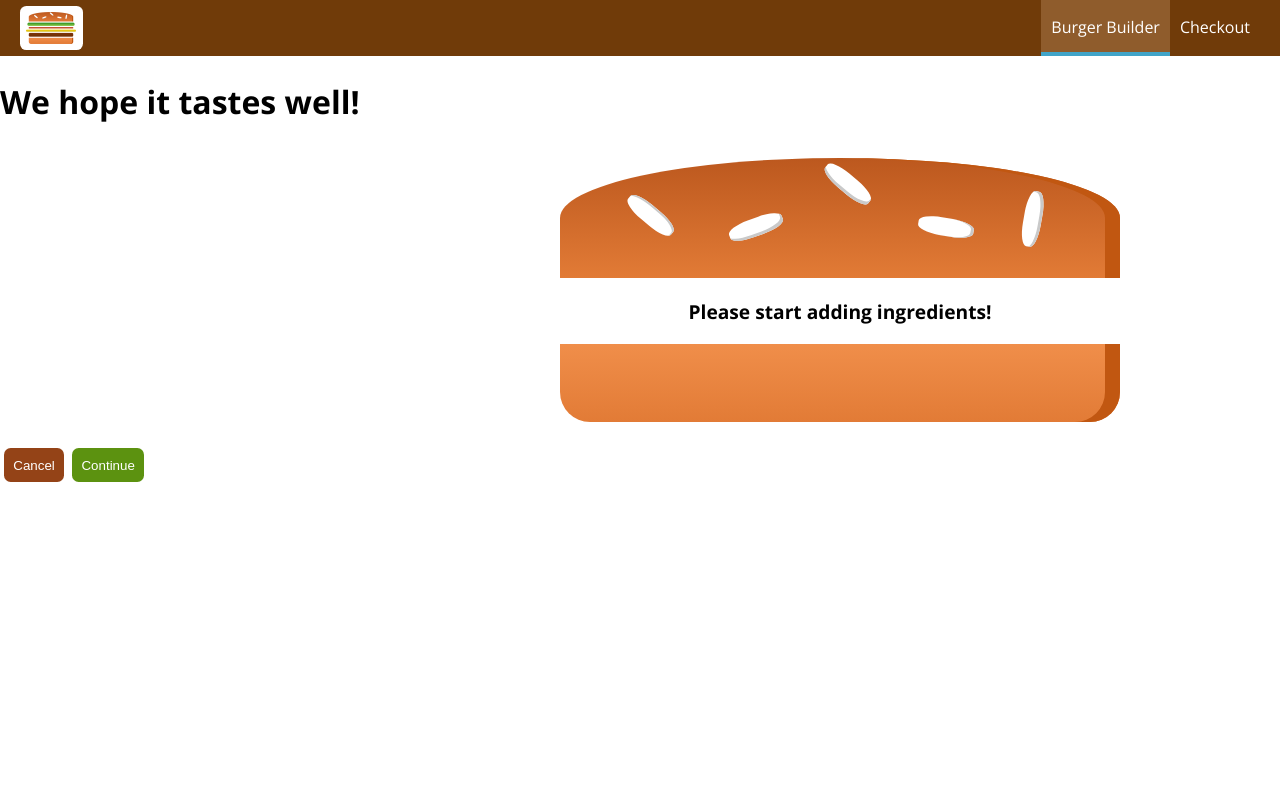
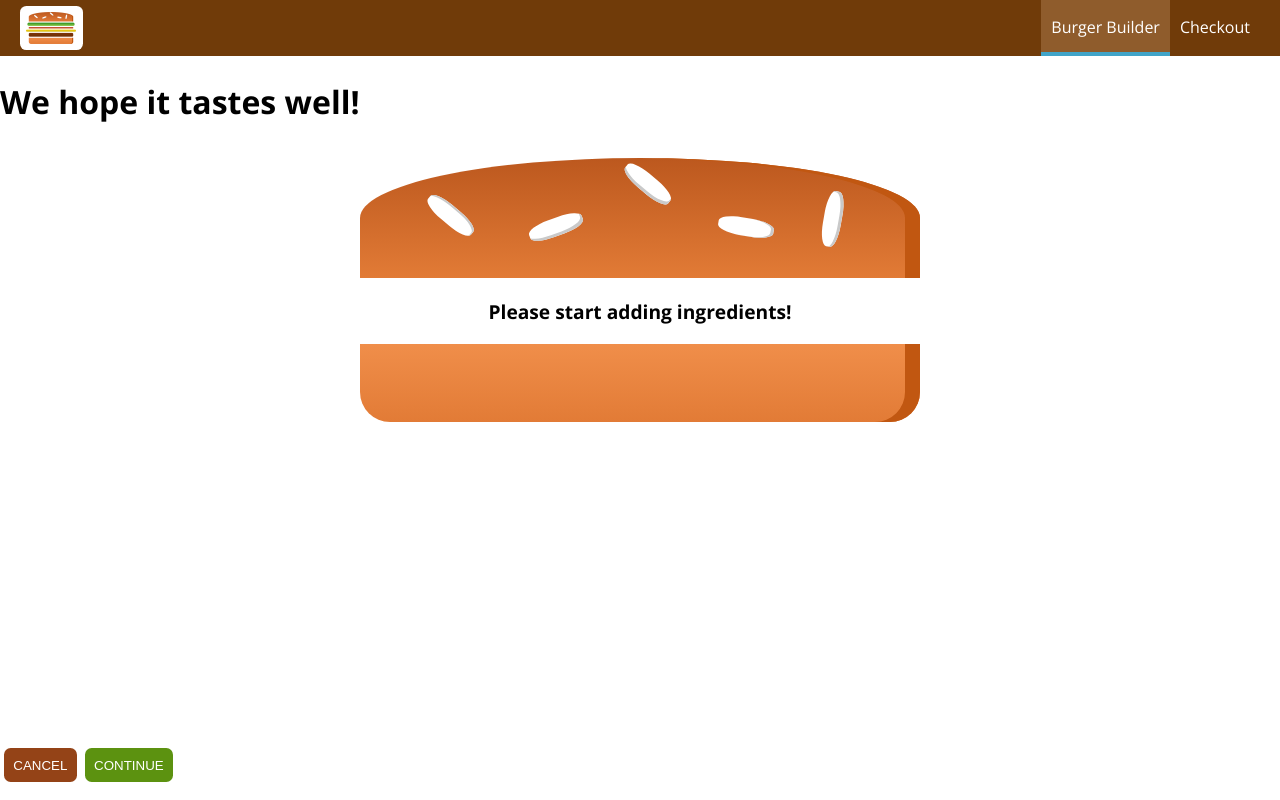
Before and after one commit to NushySC/Build-a-Burger, a React (Create React App) app: page /checkout in a window 1280 px wide. Built offline with nearby package versions, Linux system fonts and the light colour scheme.

Commit message:
contact data works

```diff
--- a/src/components/Order/CheckoutSummary/CheckoutSummary.js
+++ b/src/components/Order/CheckoutSummary/CheckoutSummary.js
@@ -1,4 +1,5 @@
 import React from 'react';
+
 import Burger from '../../Burger/Burger';
 import Button from '../../../UI/Button/Button';
 import styles from './CheckoutSummary.css';
@@ -6,19 +7,18 @@ import styles from './CheckoutSummary.css';
 const checkoutSummary = (props) => {
     return (
         <div className={styles.CheckoutSummary}>
-            <h1> We hope it tastes well!</h1>
-            <div style={{width: '300px', height: '300px', margin: 'auto'}}>
-            <Burger
-            ingredients={props.ingredients}/>
+            <h1>We hope it tastes well!</h1>
+            <div style={{width: '100%', margin: 'auto'}}>
+                <Burger ingredients={props.ingredients}/>
             </div>
             <Button
                 btnType="Danger"
-                clicked={props.checkoutCancelled}>Cancel</Button>
+                clicked={props.checkoutCancelled}>CANCEL</Button>
             <Button
                 btnType="Success"
-                clicked={props.checkoutContinues}>Continue</Button>
+                clicked={props.checkoutContinued}>CONTINUE</Button>
         </div>
-    )
+    );
 }
 
 export default checkoutSummary;
```
Also changed, not shown: src/components/Order/Order.css (added, +8 -0 lines), src/components/Order/Order.js (added, +37 -0 lines).
